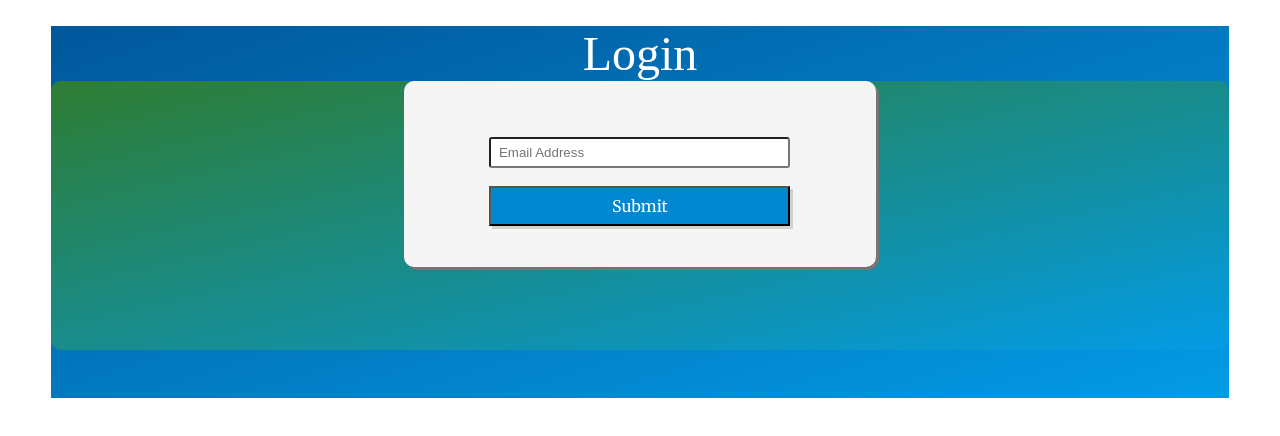
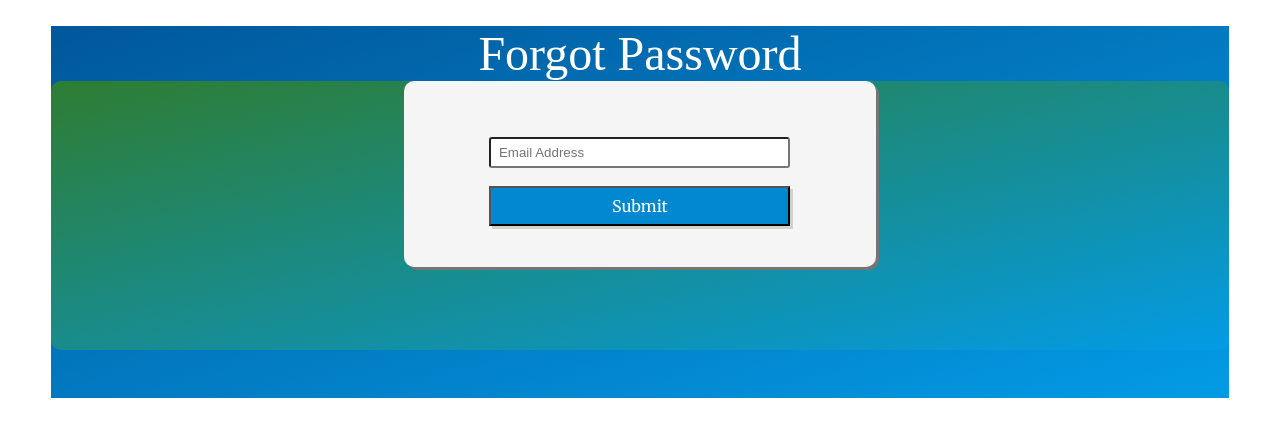
Before and after one commit to Realtime-josh/EPIC_Mail, a plain HTML site: page UI/resetpassword.html in a window 1280 px wide. Drawn offline with Linux system fonts and the light colour scheme.

Commit message:
adding more features

```diff
--- a/UI/resetpassword.html
+++ b/UI/resetpassword.html
@@ -15,7 +15,7 @@
       <div id="wrapperDiv">
 
               <div id="welcomeDiv">
-                      <p id="welcomeText">Login</p>
+                      <p id="welcomeText">Forgot Password</p>
               </div>
 
              <div id="formDivv" class="formDivv">
```
